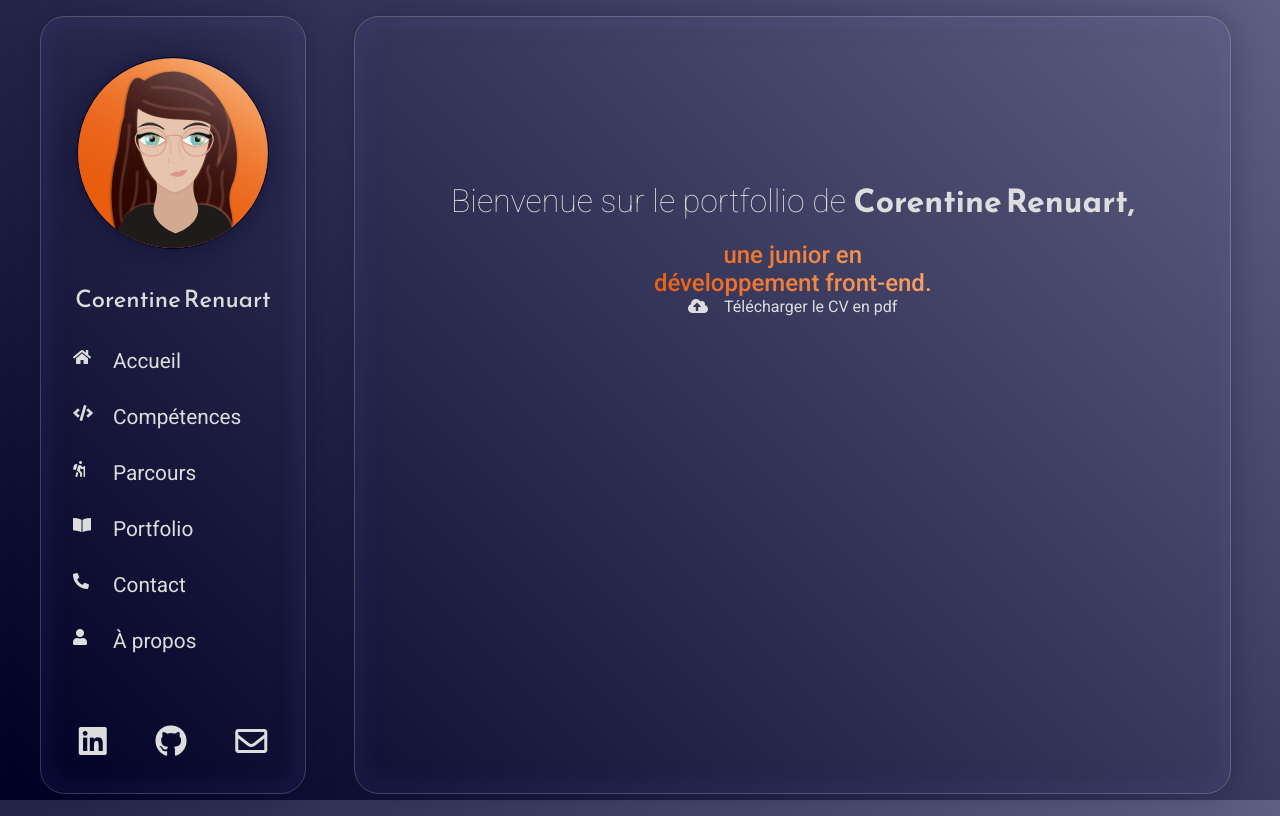
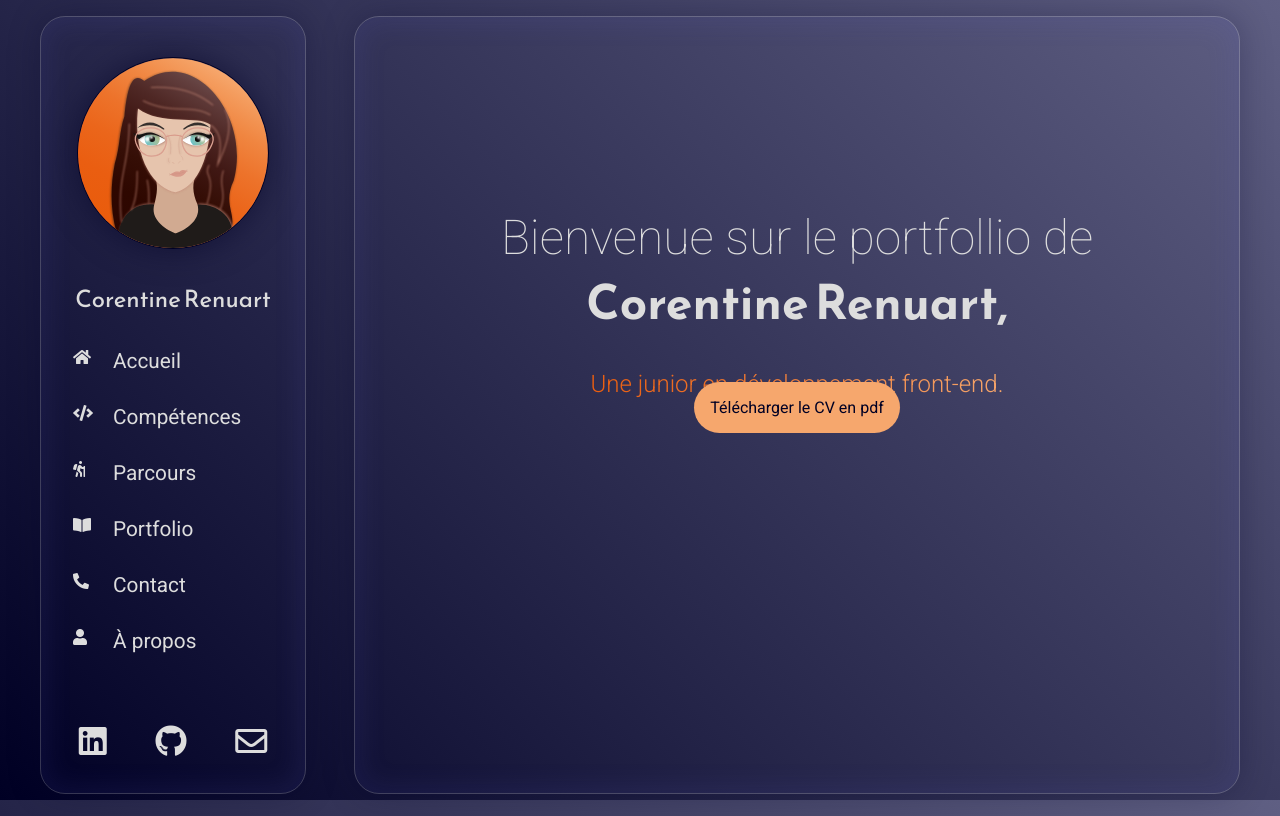
Before and after one commit to Corentine4/Portfolio-React, a React (Create React App) app: page / in a window 1280 px wide. Built offline with nearby package versions, Linux system fonts and the light colour scheme.

Commit message:
Add sa button to the home page

```diff
--- a/src/elements/Navigation.js
+++ b/src/elements/Navigation.js
@@ -8,9 +8,10 @@ const Navigation = () => {
 
             <div className="id">
                     {/* Picture + info bubble talk */}
-                    <i className="tooltip" data-tooltip="Motivée, créative et rigoureuse, je recherche un stage de 1 à 3 mois me permettant d’acquérir une première expérience dans le secteur de développement web.">
+                    <div className="tooltip" data-tooltip="Motivée, créative et rigoureuse, je recherche un stage de 1 à 3 mois me permettant d’acquérir une première expérience dans le secteur de développement web.">
                         <img src={"images/CorentineRenuart.svg"} alt="Auteur de la page"/>
-                    </i>
+                    </div>
+
                     {/* Name */}
                     <div className="idContent">
                         <h3>Corentine Renuart</h3>
--- a/src/pages/Home.js
+++ b/src/pages/Home.js
@@ -10,15 +10,13 @@ const Home = () => {
             <div className="homeContainer">
                 <div className="homeContent">
                     <h1>Bienvenue sur le portfollio de <span>Corentine Renuart,</span></h1>
-                    <h2>une junior en développement front-end.</h2>
+                    <h2>Une junior en développement front-end.</h2>
 
-                    {/* <i class="fas fa-comment-dots"></i>
-                    <p>Motivée, créative et dynamique, je recherche un stage me permettant d’acquérir une première expérience dans le secteur de développement web.</p> */}
-                    {/* To upload the pdf cv */}
-
+                    {/* Upload the PDF CV */}
                     <div className="uploadcv">
-                        <i class="fas fa-cloud-upload-alt"></i>
-                        <a href="./images/CV-Corentine-Renuart.pdf">Télécharger le CV en pdf</a>
+                        <a href="./images/CV-Corentine-Renuart.pdf">
+                            Télécharger le CV en pdf
+                        </a>
                     </div>
                 </div>
             </div>
--- a/src/styles/elements/_navigation.scss
+++ b/src/styles/elements/_navigation.scss
@@ -9,7 +9,6 @@
     grid-template-columns: 1fr;
     grid-template-rows: 300px 1fr 108px;
     grid-template-areas: "1" "2" "3";
-}
 
     .id {
         grid-area: 1;
@@ -42,6 +41,7 @@
             transform: translateY(calc(100% + 1rem));
         }
 
+
         img{
             width: 12rem;
             height: 12rem;
@@ -63,6 +63,7 @@
                 font-weight: normal;
             }
         }
+
     }
 
     .Navigation{
@@ -119,3 +120,4 @@
         }
         }
     }
+}
--- a/src/styles/pages/_home.scss
+++ b/src/styles/pages/_home.scss
@@ -4,7 +4,7 @@
     box-shadow: $box-shadow-1, $interior-box-shadow;
     margin-left: 3rem;
     text-align: center;
-    padding: 10rem 6rem;
+    padding: 12rem 5rem;
     border-radius: $borderRadius;
 
     .homeContent{
@@ -12,8 +12,9 @@
         margin: auto;
 
         h1{
+            font-size: 3rem;
             font-weight: 200;
-            padding-bottom: 1rem;
+            padding-bottom: 2rem;
 
             span{
                 font-family: $font-Reem-Kufi;
@@ -21,10 +22,10 @@
             }
         }
         h2{
-            font-weight: 500;
+            font-weight: 300;
             color: $white;
             // Adpat the gradient to the text
-            width: 45%;
+            width: 60%;
             margin: auto;
             // Gradient
             background-color:$white;
@@ -37,31 +38,17 @@
             -moz-background-clip: text;
             -moz-text-fill-color: transparent;
         }
-        // i{
-        //     font-size: 2rem;
-        //     padding-bottom: 1rem;
-        // }
-        // p{
-        //     font-weight: 400;
-        //     font-style: italic;
-        //     line-height: 2;
-        //     padding-bottom: 7rem;
-
-        // }
 
         .uploadcv{
-            i{
-                font-size: 1rem;
-            }
             a{
-                color: $white;
-                padding-left: 1rem;
+                background-color: $lightorange;
+                border-radius: 2rem;
+                color: $darkblue;
+                padding: 1rem;
             }
             a:hover{
-                color: $lightorange;
+                color: $darkorange;
             }
         }
     }
-
-
 }
```
Lines whose indentation alone changed are shown as unchanged.
